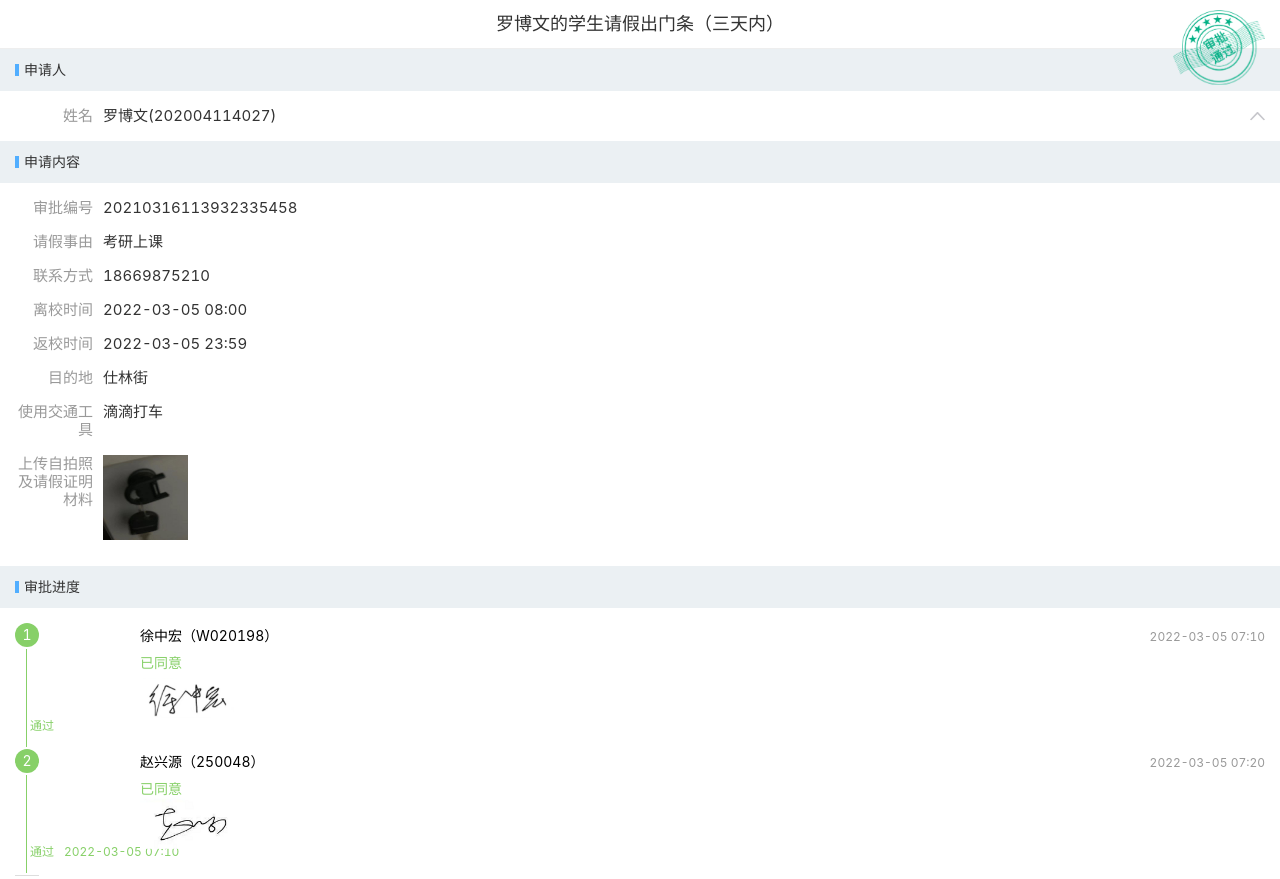
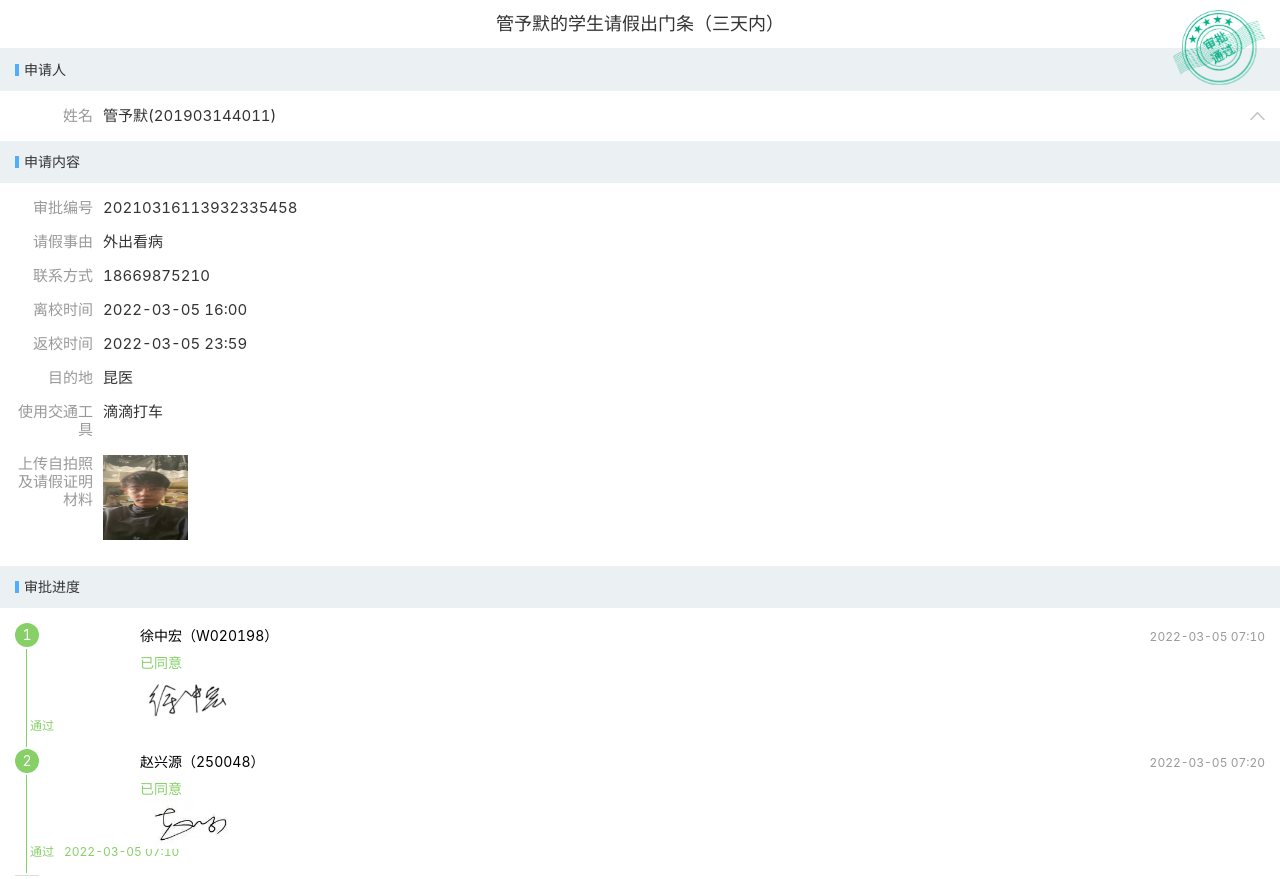
Before and after one commit to yibanjiatiao1/gym05, a plain HTML site: page index.html in a window 1280 px wide. Shown: the top 879 px of the page. Drawn offline with Linux system fonts and the light colour scheme; a script that the page names is missing.

Commit message:
Update index.html

```diff
--- a/index.html
+++ b/index.html
@@ -30,7 +30,7 @@
     <div class="hx-layout">
      <main class="hx-content">
       <div class="wfTitle___Y-ebx">
-       罗博文的学生请假出门条（三天内）
+       管予默的学生请假出门条（三天内）
       </div>
       <div class="hx-detail">
        <div class="hx-detail-group">
@@ -46,7 +46,7 @@
        <span class="hx-detail-item-label">姓名</span>
        <div class="hx-detail-item-field">
         <div class="am-flexbox am-flexbox-justify-start am-flexbox-align-center">
-         罗博文(202004114027)
+         管予默(201903144011)
         </div>
        </div>
       </div>
@@ -56,12 +56,12 @@
        <div class="hx-detail-item">
         <span class="hx-detail-item-label">学号</span>
         <div class="hx-detail-item-field">
-         202004114027        </div>
+         201903144011        </div>
        </div>
        <div class="hx-detail-item">
         <span class="hx-detail-item-label">性别</span>
         <div class="hx-detail-item-field">
-         女        </div>
+         男        </div>
        </div>
        <div class="hx-detail-item">
         <span class="hx-detail-item-label">学院</span>
@@ -76,12 +76,12 @@
        <div class="hx-detail-item">
         <span class="hx-detail-item-label">班级</span>
         <div class="hx-detail-item-field">
-         20戏导班        </div>
+         19戏导班        </div>
        </div>
        <div class="hx-detail-item">
         <span class="hx-detail-item-label">年级</span>
         <div class="hx-detail-item-field">
-         2020        </div>
+         2019        </div>
        </div>
        <div class="hx-detail-item">
         <span class="hx-detail-item-label">教育层级</span>
@@ -119,7 +119,7 @@
          <div class="hx-detail-item">
           <span class="hx-detail-item-label">请假事由</span>
           <div class="hx-detail-item-field">
-           考研上课          </div>
+           外出看病          </div>
          </div>
          <div class="hx-detail-item">
           <span class="hx-detail-item-label">联系方式</span>
@@ -129,7 +129,7 @@
          <div class="hx-detail-item">
           <span class="hx-detail-item-label">离校时间</span>
           <div class="hx-detail-item-field">
-           2022-03-05 08:00          </div>
+           2022-03-05 16:00          </div>
          </div>
          <div class="hx-detail-item">
           <span class="hx-detail-item-label">返校时间</span>
@@ -139,7 +139,7 @@
          <div class="hx-detail-item">
           <span class="hx-detail-item-label">目的地</span>
           <div class="hx-detail-item-field">
-           仕林街          </div>
+           昆医          </div>
          </div>
          <div class="hx-detail-item">
           <span class="hx-detail-item-label">使用交通工具</span>
@@ -150,7 +150,7 @@
           <span class="hx-detail-item-label">上传自拍照及请假证明材料</span>
           <div class="hx-detail-item-field">
            <div class="hx-detail-image">
-            <img src="./工作流_files/111.jpg" alt="" style="margin-right: 10px; width: 84.6667px;
+            <img src="./工作流_files/gym.jpg" alt="" style="margin-right: 10px; width: 84.6667px;
     height: 84.6667px; margin-bottom: 10px;">
            </div>
           </div>
```
